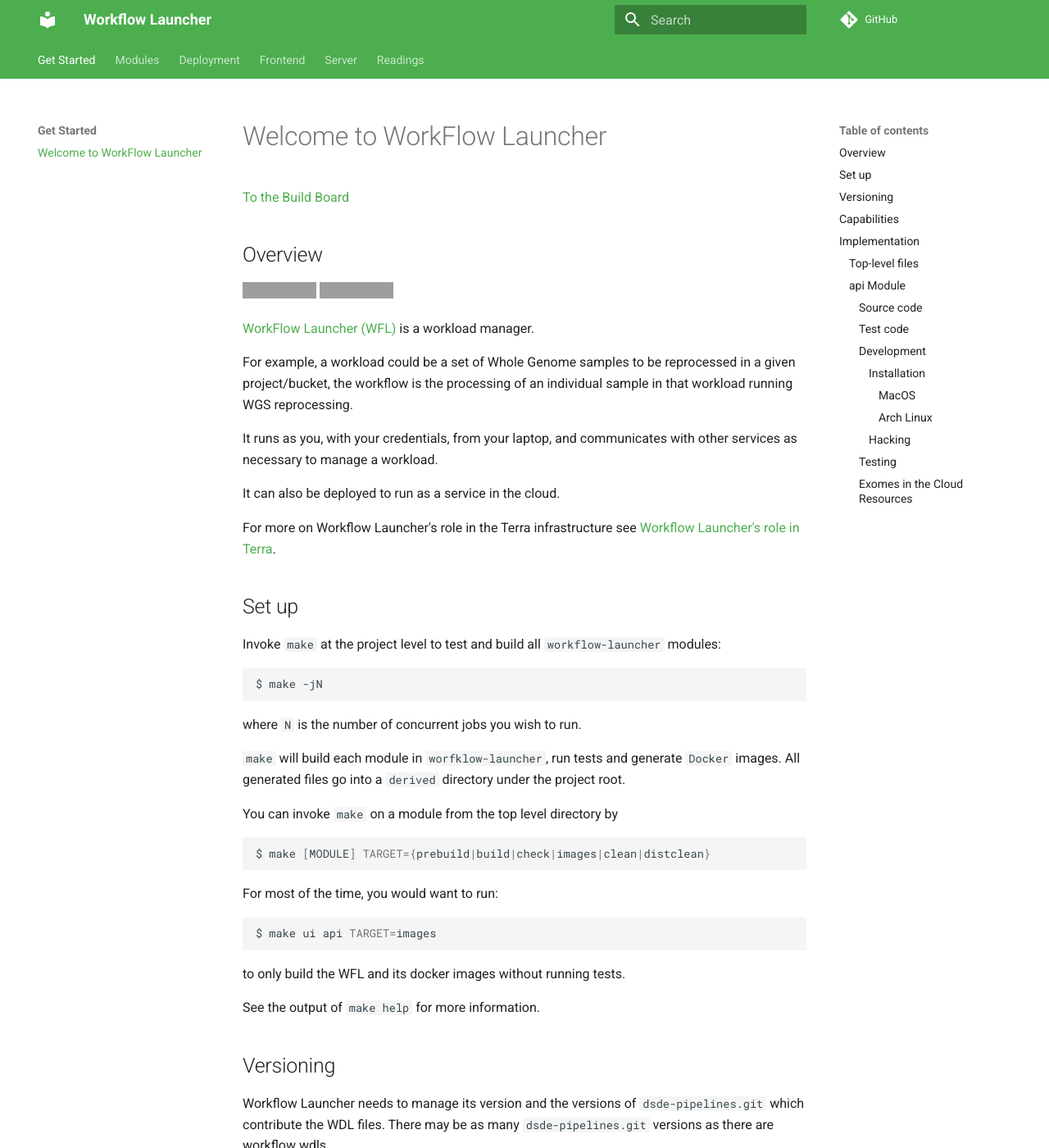
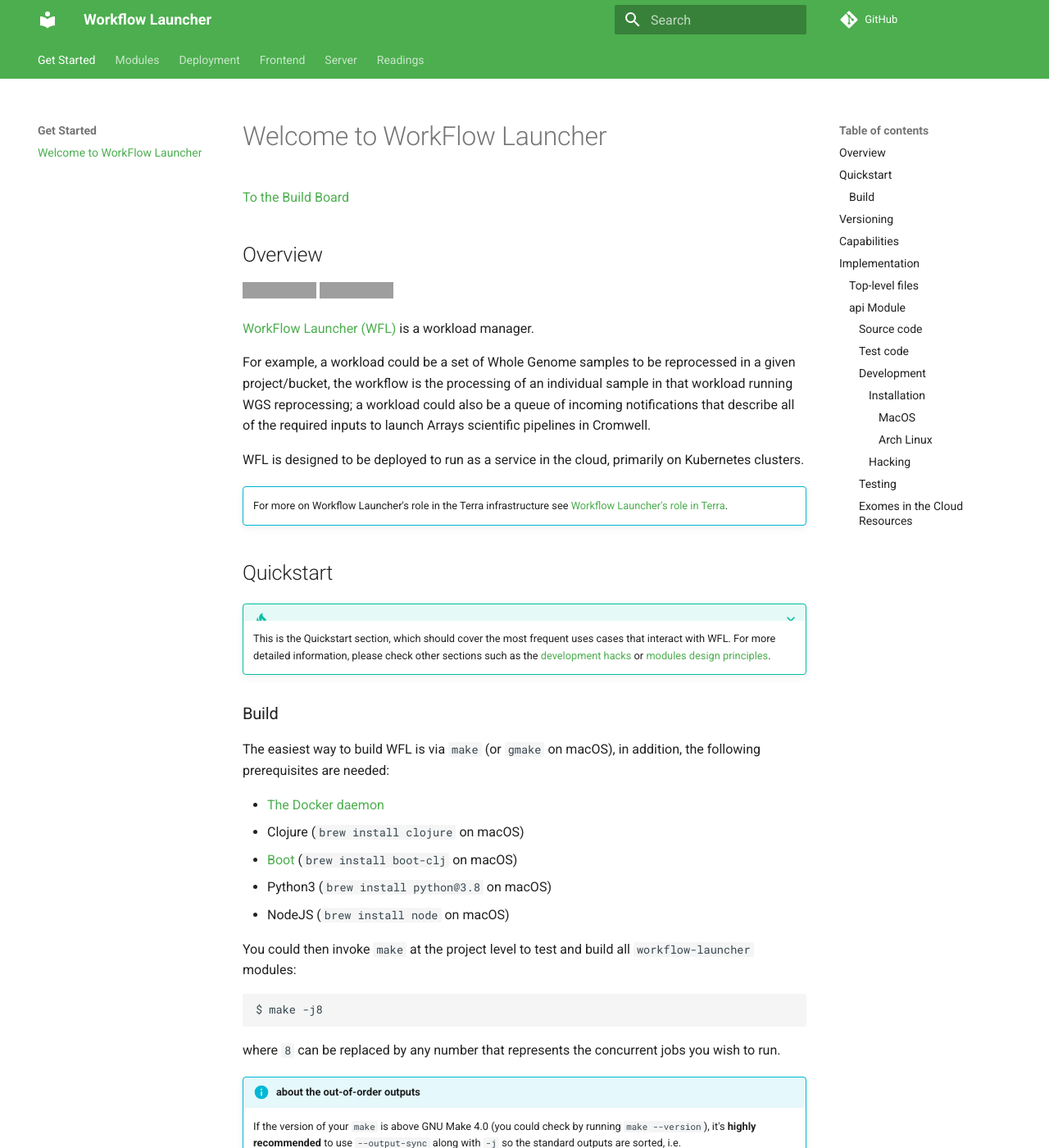
Before and after one commit to broadinstitute/wfl, an MkDocs documentation site: the page built from docs/md/README.md, in a window 1280 px wide and 1400 px high. Shown: the whole window at 82% size. Built offline with MkDocs 1.6.1 and Material for MkDocs 9.7.7, drawn with Linux system fonts in a browser that asks for light colours; comment, search, counter and statistics services are not loaded; some of the changed text lies outside the part shown; grey boxes are pictures that could not be loaded.

Commit message:
Update docs.

````diff
--- a/docs/md/README.md
+++ b/docs/md/README.md
@@ -13,42 +13,66 @@
 
 For example, a workload could be a set of Whole Genome samples to be reprocessed in a
 given project/bucket, the workflow is the processing of an individual sample
-in that workload running WGS reprocessing.
+in that workload running WGS reprocessing; a workload could also be a queue of incoming notifications that describe all of the required inputs to launch Arrays scientific pipelines in Cromwell.
 
-It runs as you, with your credentials, from your laptop, and communicates with
-other services as necessary to manage a workload.
+WFL is designed to be deployed to run as a service in the cloud, primarily on Kubernetes clusters.
 
-It can also be deployed to run as a service in the cloud.
+!!! info ""
+    For more on Workflow Launcher's role in the Terra infrastructure see [Workflow Launcher's role in Terra](terra.md).
 
-For more on Workflow Launcher's role in the Terra infrastructure see
-[Workflow Launcher's role in Terra](/docs/md/terra.md).
 
-## Set up
+## Quickstart
 
-Invoke `make` at the project level to test and build all `workflow-launcher` modules:
+???+ tip ""
+    This is the Quickstart section, which should cover the most frequent
+    uses cases that interact with WFL. For more detailed information, please
+    check other sections such as the [development hacks](dev-process.md)
+    or [modules design principles](module-arrays.md).
+
+### Build
+
+The easiest way to build WFL is via `make` (or `gmake` on macOS), in addition, the
+following prerequisites are needed:
+
+- [The Docker daemon](https://www.docker.com/products/docker-desktop)
+- Clojure (`brew install clojure` on macOS)
+- [Boot](https://github.com/boot-clj/boot) (`brew install boot-clj` on macOS)
+- Python3 (`brew install python@3.8` on macOS)
+- NodeJS (`brew install node` on macOS)
+
+You could then invoke `make` at the project level to test and build all
+`workflow-launcher` modules:
+
 ```bash
-$ make -jN
+$ make -j8
 ```
-where `N` is the number of concurrent jobs you wish to run.
+where `8` can be replaced by any number that represents the concurrent
+jobs you wish to run.
 
-`make` will build each module in `worfklow-launcher`, run tests and generate
+!!! info "about the out-of-order outputs"
+    If the version of your `make` is above GNU Make 4.0 (you could check
+    by running `make --version`), it's **highly recommended** to use
+    `--output-sync` along with `-j` so the standard outputs are sorted, i.e.
+    ```
+    $ make -j8 --output-sync
+    ```
+
+`make` will build each module in `workflow-launcher`, run tests and generate
 `Docker` images. All generated files go into a `derived` directory under the
 project root.
 
-You can invoke `make` on a module from the top level directory by
+You can also invoke `make` on a module from the top level directory by
 
 ```bash
 $ make [MODULE] TARGET={prebuild|build|check|images|clean|distclean}
 ```
 
-For most of the time, you would want to run:
+For most of the time, you would want to run something like:
 
 ```bash
-$ make ui api TARGET=images
+$ make ui api TARGET=images -j8
 ```
-to only build the WFL and its docker images without running tests.
-
-See the output of `make help` for more information.
+to **only build** the WFL and its docker images without running tests.
 
 ## Versioning
 
--- a/docs/mkdocs.yml
+++ b/docs/mkdocs.yml
@@ -39,6 +39,7 @@
   - codehilite
   - admonition
   - pymdownx.superfences
+  - pymdownx.details
   - toc:
       permalink: True
   - markdown_include.include:
````
